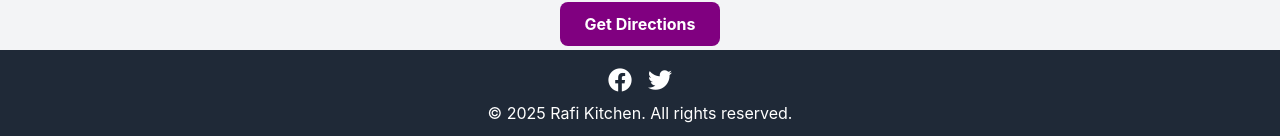
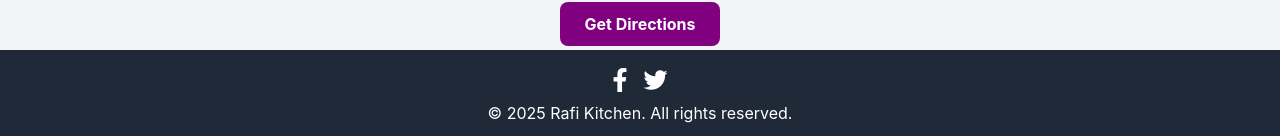
Before and after one commit to Sajjad5037/RafisKitchen, a React (Create React App) app: page / in a window 1280 px wide. Shown: the part 2048-2184 px from the top of the page. Built offline with nearby package versions, Linux system fonts and the light colour scheme.

Commit message:
Update App.js

```diff
--- a/src/App.js
+++ b/src/App.js
@@ -190,7 +190,7 @@ function App() {
               rel="noopener noreferrer"
               style={{ margin: "0 0.5rem", color: "white", fontSize: "1.5rem" }}
             >
-              <i className="fab fa-facebook"></i>
+              <i className="fab fa-facebook-f"></i>
             </a>
             <a
               href="https://www.twitter.com"
```
